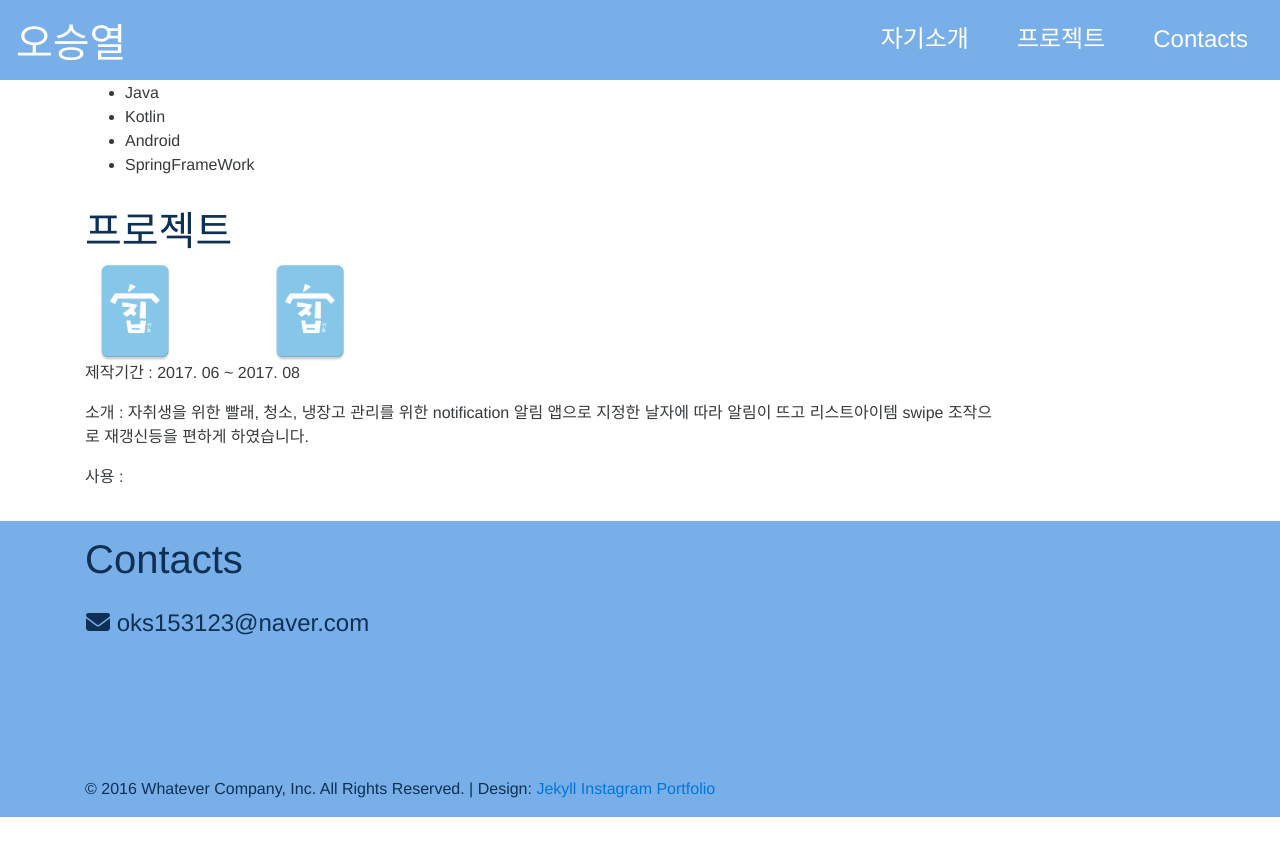
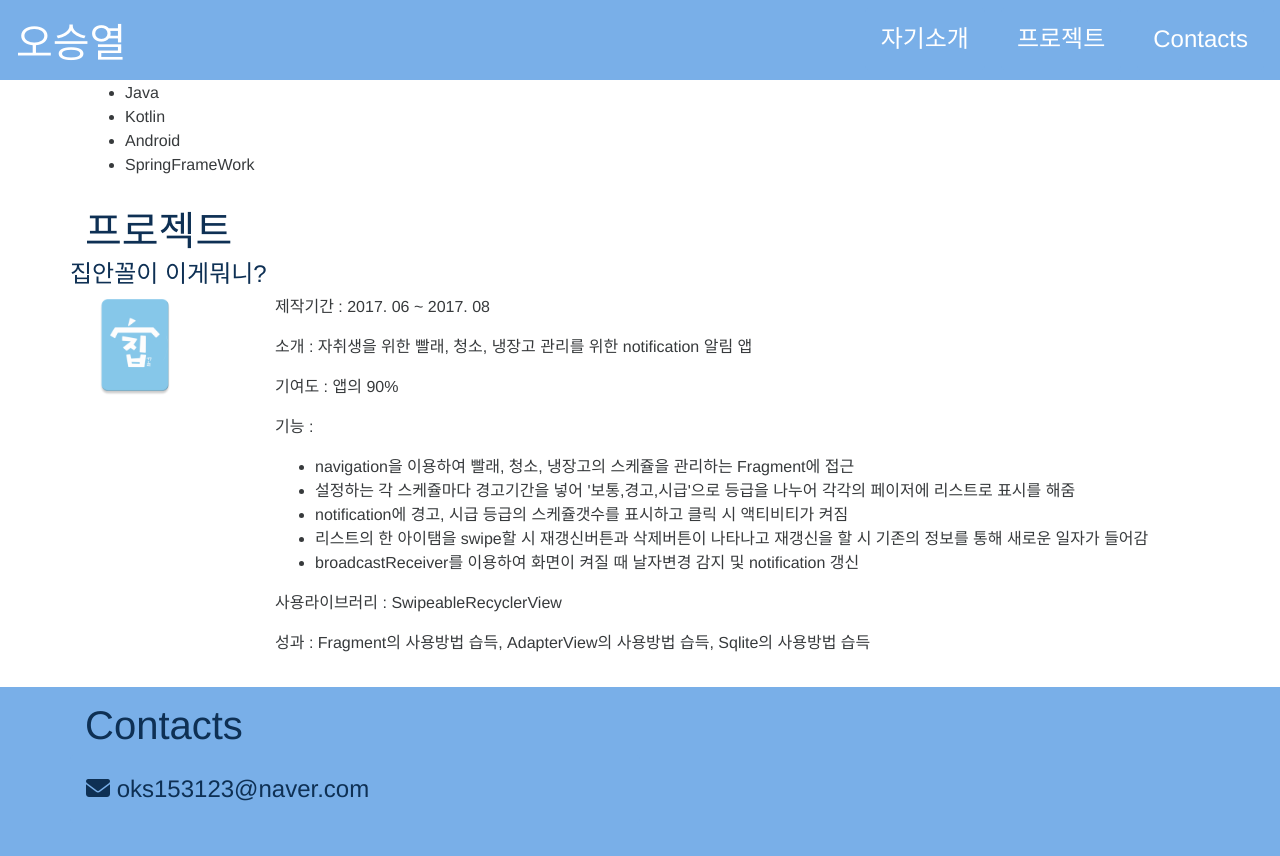
Before and after one commit to seung-yeol/seung-yeol.github.io, a Jekyll site: the page built from index.html, in a window 1280 px wide and 900 px high, scrolled down 1524 px. Shown: the top 856 px of the window. Built offline with Jekyll 4.4.1, drawn with Linux system fonts in a browser that asks for light colours; nearby versions of some CDN libraries; before the commit the page ends 2341 px from its top, so only the background shows below that.

Commit message:
project 예시

```diff
--- a/_includes/instagram.html
+++ b/_includes/instagram.html
@@ -3,16 +3,25 @@
         <div class="col-md-12">
             <h1>프로젝트</h1>
         </div>
-        <img src="./web-dist/images/homemanager.png" width="100" height="100">
+
+        <h4>집안꼴이 이게뭐니?</h4>
         <div class="col-sd-12 col-md-2">
-            <!-- Generate such a widget at snapwidget.com for your name -->
-            <!-- Copy/paste code here or just update the snapwidget value at _config.yml -->
             <img src="./web-dist/images/homemanager.png" width="100" height="100">
         </div>
         <div class="col-sd-12 col-md-10">
             <p> 제작기간 : 2017. 06 ~ 2017. 08</p>
-            <p> 소개 : 자취생을 위한 빨래, 청소, 냉장고 관리를 위한 notification 알림 앱으로 지정한 날자에 따라 알림이 뜨고 리스트아이템 swipe 조작으로 재갱신등을 편하게 하였습니다.</p>
-            <p> 사용 : </p>
+            <p> 소개 : 자취생을 위한 빨래, 청소, 냉장고 관리를 위한 notification 알림 앱</p>
+            <p> 기여도 : 앱의 90%</p>
+            <p> 기능 : </p>
+            <ul>
+              <li> navigation을 이용하여 빨래, 청소, 냉장고의 스케쥴을 관리하는 Fragment에 접근</li>
+              <li> 설정하는 각 스케쥴마다 경고기간을 넣어 '보통,경고,시급'으로 등급을 나누어 각각의 페이저에 리스트로 표시를 해줌</li>
+              <li> notification에 경고, 시급 등급의 스케쥴갯수를 표시하고 클릭 시 액티비티가 켜짐</li>
+              <li> 리스트의 한 아이탬을 swipe할 시 재갱신버튼과 삭제버튼이 나타나고 재갱신을 할 시 기존의 정보를 통해 새로운 일자가 들어감</li>
+              <li> broadcastReceiver를 이용하여 화면이 켜질 때 날자변경 감지 및 notification 갱신</li>
+            </ul>
+            <p> 사용라이브러리 : SwipeableRecyclerView</p>
+            <p> 성과 : Fragment의 사용방법 습득, AdapterView의 사용방법 습득, Sqlite의 사용방법 습득</p>
         </div>
     </div>
 </section>
```
